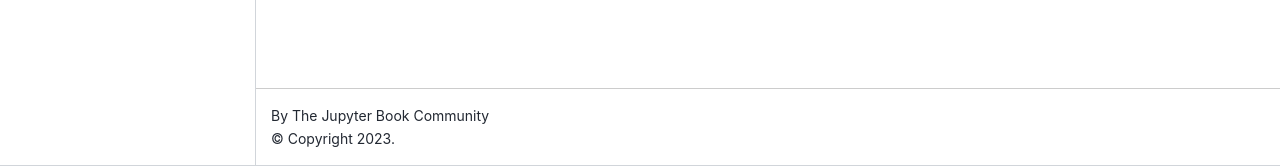
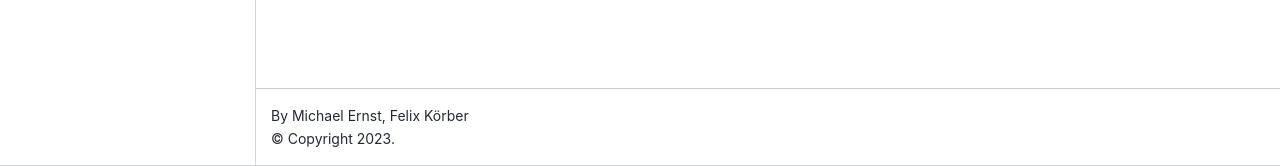
Before and after one commit to DiLER-Digitell/Diler-Digitell.github.io, a Jupyter Book: the page built from README.md, in a window 1280 px wide. Shown: the part 734-900 px from the top of the page. Built offline with Jupyter Book 1.0.4 settings and Sphinx 7.4.7 and the Sphinx Book theme 1.1.4, drawn with Linux system fonts in a browser that asks for light colours.

```diff
--- a/_config.yml
+++ b/_config.yml
@@ -1,8 +1,8 @@
 # Book settings
 # Learn more at https://jupyterbook.org/customize/config.html
 
-title: My sample book
-author: The Jupyter Book Community
+title: DiLER Projektvorstellung
+author: Michael Ernst, Felix Körber
 logo: logo.png
 
 # Force re-execution of notebooks on each build.
```
